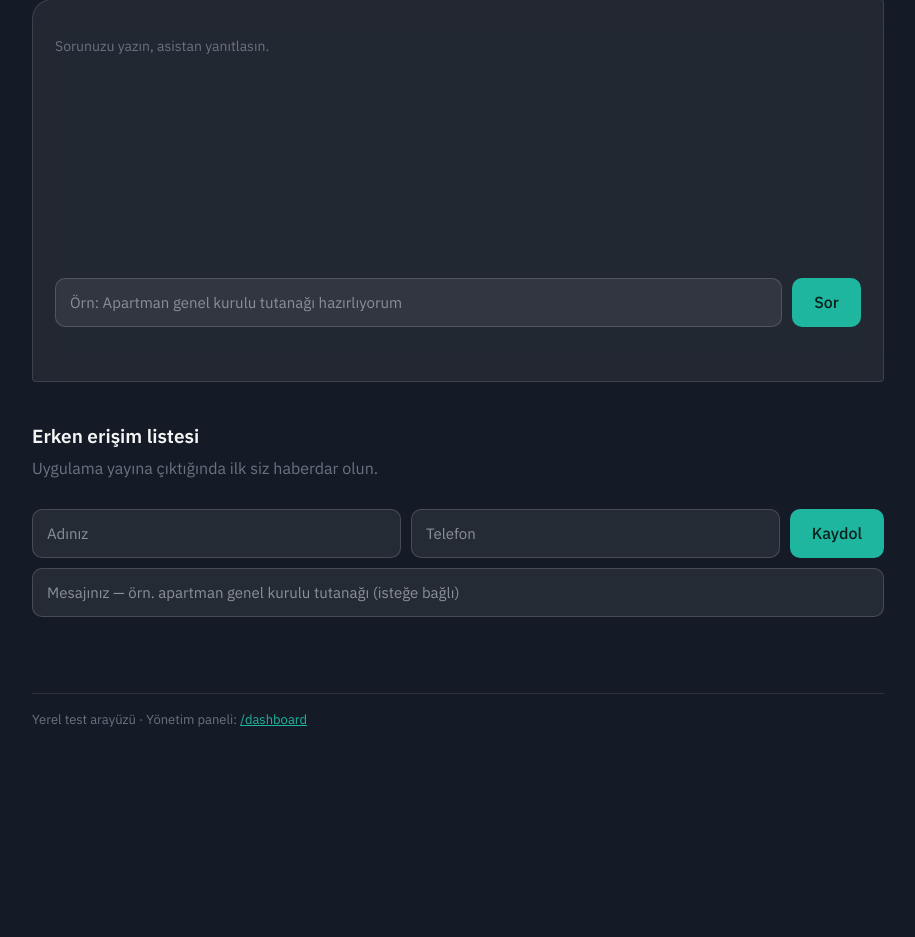
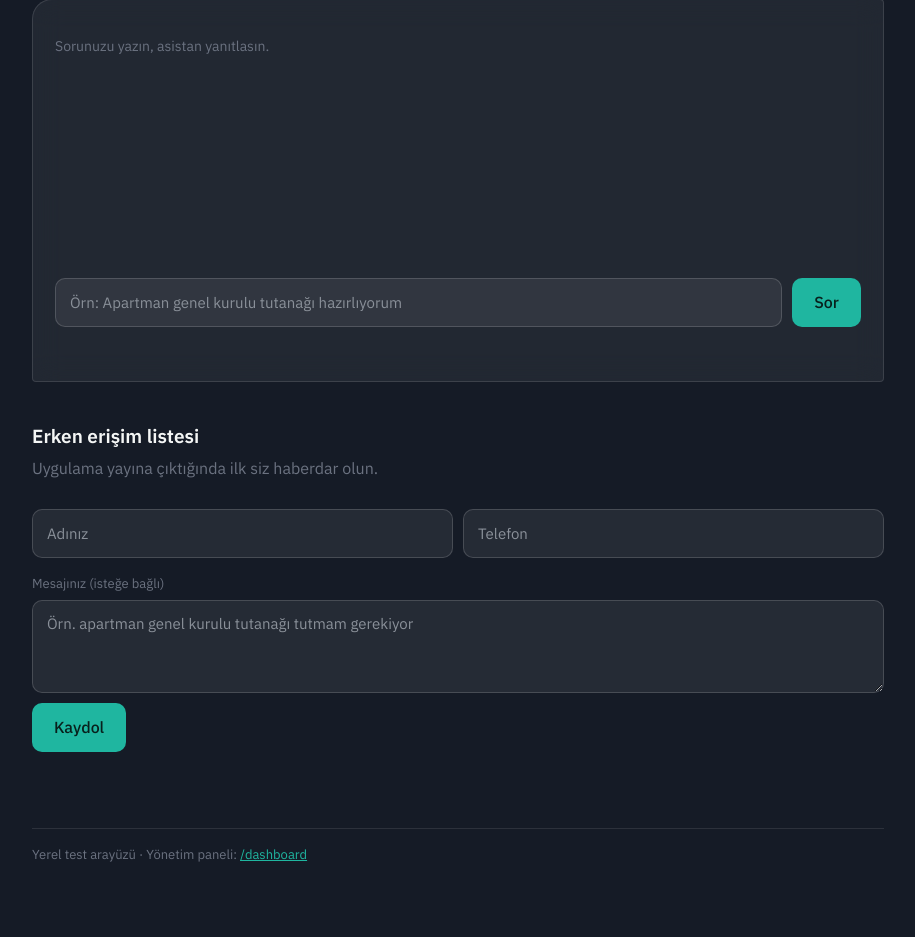
Before and after one commit to KursadEren/SmartLeadAi, a Flask app: page / in a window 1280 px wide. Shown: the part 233-1170 px from the top of the page, without its empty margins (182-1097 px from the left). Before the commit the page ends 960 px from the top, so only its background shows below. Run offline with Flask 3, Linux system fonts and the light colour scheme.

Commit message:
Mesaj alanini formun icine al: etiketli metin kutusu

```diff
--- a/app/templates/index.html
+++ b/app/templates/index.html
@@ -43,13 +43,13 @@
   .bos{color:var(--gri); font-size:14px}
 
   .satir{display:flex; gap:10px}
-  input{
+  input, textarea{
     flex:1; padding:12px 14px; border-radius:10px; font:inherit; font-size:15px;
     background:rgba(244,246,245,.07); color:var(--kirik-beyaz);
     border:1px solid rgba(244,246,245,.16);
   }
-  input::placeholder{color:#8A9099}
-  input:focus{outline:none; border-color:var(--turkuaz)}
+  input::placeholder, textarea::placeholder{color:#8A9099}
+  input:focus, textarea:focus{outline:none; border-color:var(--turkuaz)}
   button{
     padding:12px 22px; border:0; border-radius:10px; font:inherit; font-weight:500;
     background:var(--turkuaz); color:#08201C; cursor:pointer;
@@ -57,13 +57,16 @@
   button:disabled{opacity:.5; cursor:not-allowed}
 
   h2{font-size:19px; font-weight:600; margin:40px 0 4px}
-  .form{display:grid; grid-template-columns:1fr 1fr auto; gap:10px; margin-top:14px}
+  .form{display:grid; grid-template-columns:1fr 1fr; gap:10px; margin-top:14px}
   .durum{margin-top:12px; font-size:14px; min-height:20px}
   .hata{color:#FF9C8A}
   .tamam{color:var(--turkuaz)}
   footer{margin-top:44px; color:var(--gri); font-size:13px; border-top:1px solid rgba(244,246,245,.10); padding-top:16px}
   a{color:var(--turkuaz)}
-  .not-alani{width:100%; margin-top:10px}
+  .not-alani{grid-column:1/-1; width:100%; min-height:88px; resize:vertical;
+             font-family:inherit; line-height:1.5}
+  .form button{grid-column:1/-1; justify-self:start}
+  .alan-basligi{grid-column:1/-1; margin:6px 0 -4px; font-size:13px; color:var(--gri)}
   @media(max-width:620px){ .form{grid-template-columns:1fr} }
 </style>
 </head>
@@ -95,11 +98,12 @@
   <div class="form">
     <input id="girisIsim" placeholder="Adınız" autocomplete="name">
     <input id="girisTelefon" placeholder="Telefon" autocomplete="tel">
+    <label class="alan-basligi" for="girisNot">Mesajınız (isteğe bağlı)</label>
+    <textarea id="girisNot" class="not-alani" rows="3"
+              placeholder="Örn. apartman genel kurulu tutanağı tutmam gerekiyor"
+              autocomplete="off"></textarea>
     <button id="dugmeKayit">Kaydol</button>
   </div>
-  <input id="girisNot" class="not-alani"
-         placeholder="Mesajınız — örn. apartman genel kurulu tutanağı (isteğe bağlı)"
-         autocomplete="off">
   <div class="durum" id="formDurum"></div>
 
   <footer>
```
